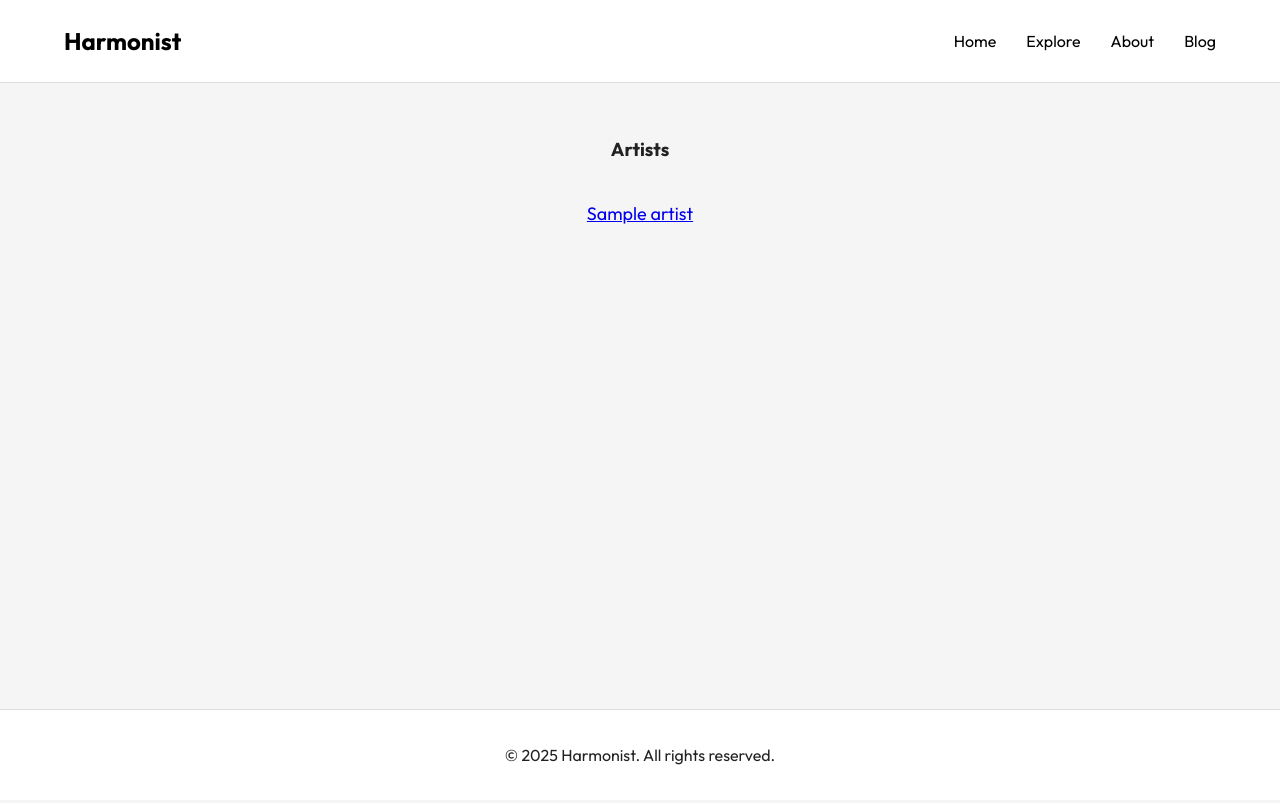
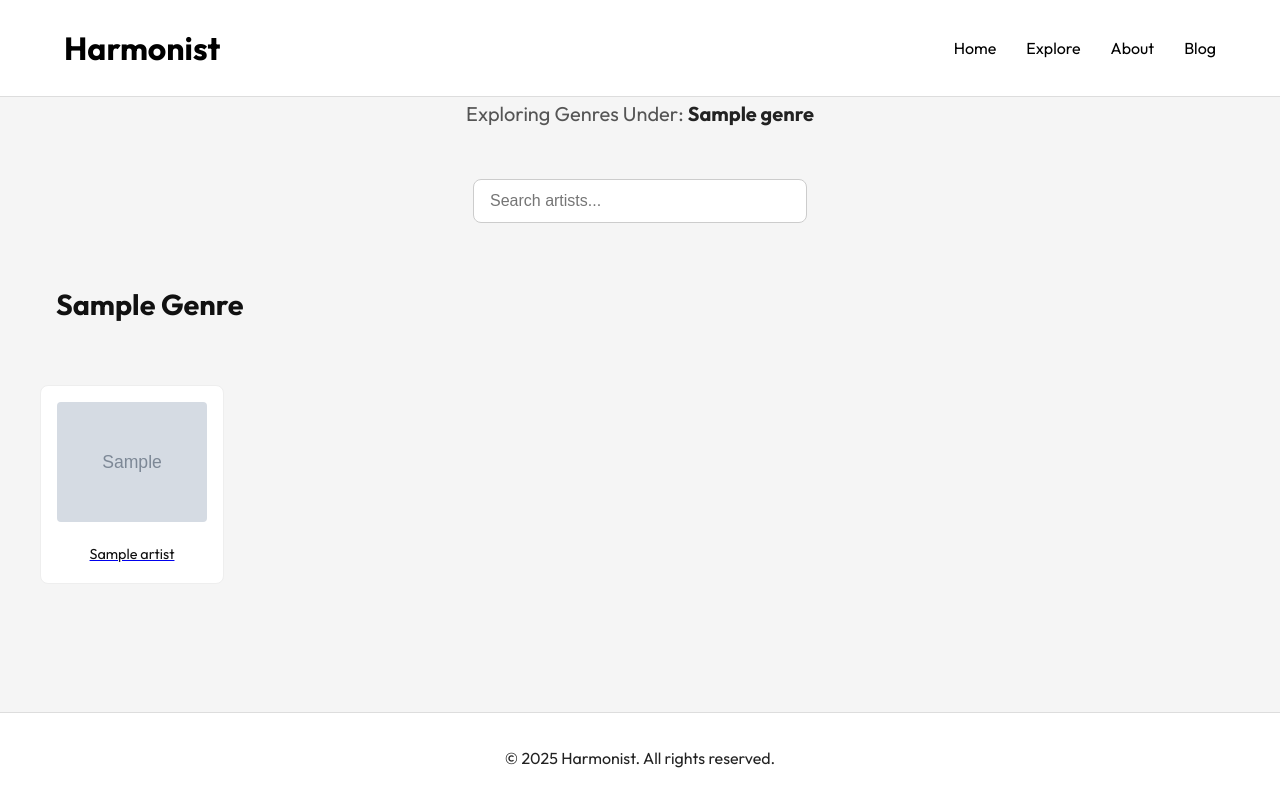
Before and after one commit to wolfrum/harmonist, a Django app: a page that uses templates/core/genre_detail.html in a window 1280 px wide. Before the commit the page ends 765 px from the top, so only its background shows below. Run offline with Django 5.2, Linux system fonts and the light colour scheme; tables that the repository leaves empty hold one stand-in row (values such as "Sample post"); grey boxes marked "Sample" are stand-in pictures.

Commit message:
update genre display with sub-genres

```diff
--- a/core/static/css/global_styles.css
+++ b/core/static/css/global_styles.css
@@ -69,7 +69,7 @@ header .container {
 header h1 {
   margin: 0;
   /* 24px => 1.5rem */
-  font-size: 1.5rem;
+  font-size: 2rem;
   font-weight: 700;
   color: #000;
 }
--- /dev/null
+++ b/core/static/css/page_styles/genre_detail.css
@@ -0,0 +1,25 @@
+@import url('genres.css');
+
+/* You can override or add extra styles here if needed */
+
+.genre-title {
+  font-size: 1.8rem;
+  text-transform: capitalize;
+  color: #111;
+}
+
+.artist-name {
+  font-size: 0.9rem;
+  font-weight: 500;
+}
+
+.parent-genre-header {
+  font-size: 1.25rem;
+  text-align: center;
+  margin: 2rem auto;
+  color: #555;
+}
+
+.parent-genre-header strong {
+  color: #222;
+}
--- a/core/views.py
+++ b/core/views.py
@@ -50,17 +50,51 @@ def genres_view(request):
         "genre_map": sorted_genre_map,
     })
 
+def sort_subgenres_by_followers(subgenres, all_artists):
+    """Sort subgenres by total followers of associated artists (descending)."""
+    subgenre_with_followers = []
+
+    for sub in subgenres:
+        artists_in_sub = all_artists.filter(genres=sub)
+        total_followers = sum(artist.followers or 0 for artist in artists_in_sub)
+
+        if artists_in_sub.exists():
+            subgenre_with_followers.append((sub, total_followers))
+
+    return sorted(subgenre_with_followers, key=lambda x: x[1], reverse=True)
+
 def genre_detail_view(request, genre):
-    """Displays all artists under a genre and its subgenres."""
+    """Display artists grouped by subgenres first, falling back to parent genre if needed."""
     genre = get_object_or_404(Genre, name=unquote(genre))
 
+    # Step 1: Gather subgenres and all related genres
+    subgenres = Genre.objects.filter(parent=genre)
     all_related_genres = Genre.objects.filter(Q(id=genre.id) | Q(parent=genre))
-    artists = Artist.objects.filter(genres__in=all_related_genres).distinct().order_by("name")
+    all_artists = Artist.objects.filter(genres__in=all_related_genres).distinct()
+
+    artist_seen = set()
+    genre_artist_map = {}
+
+    # Step 2: Sort subgenres based on followers
+    sorted_subgenres = sort_subgenres_by_followers(subgenres, all_artists)
+
+    # Step 3: Assign artists to their first matching subgenre
+    for sub, _ in sorted_subgenres:
+        artists_in_subgenre = all_artists.filter(genres=sub).exclude(id__in=artist_seen)
+
+        if artists_in_subgenre.exists():
+            genre_artist_map[sub] = artists_in_subgenre
+            artist_seen.update(artists_in_subgenre.values_list('id', flat=True))
+
+    # Step 4: Assign leftover artists to parent genre
+    parent_artists = all_artists.filter(genres=genre).exclude(id__in=artist_seen)
+
+    if parent_artists.exists():
+        genre_artist_map[genre] = parent_artists
 
     return render(request, "core/genre_detail.html", {
-        "genre": genre.name,
-        "genre_slug": genre.name,
-        "artists": artists,
+        "genre": genre,
+        "genre_artist_map": genre_artist_map,
     })
 
 def artist_detail(request, artist_id):
--- a/templates/core/genre_detail.html
+++ b/templates/core/genre_detail.html
@@ -1,39 +1,47 @@
-{% include 'base/header.html' %}
+{% extends 'base/base.html' %}
+{% load static %}
 
-<main class="section">
-  <div class="container">
-    <h2 class="artist-name">{{ genre.name }}</h2>
+{% block extra_head %}
+  <link rel="stylesheet" href="{% static 'css/page_styles/genre_detail.css' %}">
+{% endblock %}
 
-    {% if genre.parent %}
-      <p><strong>Parent Genre:</strong>
-        <a href="{% url 'genre_detail' genre=genre.parent.name %}">{{ genre.parent.name }}</a>
-      </p>
-    {% endif %}
+{% block content %}
+<main class="genres-main">
 
-    {% if genre.subgenres.exists %}
-      <p><strong>Subgenres:</strong></p>
-      <ul class="genre-detail-list">
-        {% for sub in genre.subgenres.all %}
-          <li>
-            <a href="{% url 'genre_detail' genre=sub.name %}">{{ sub.name }}</a>
-          </li>
+  <div class="parent-genre-header">
+    Exploring Genres Under: <strong>{{ genre.name }}</strong>
+  </div>
+
+  <div class="search-container">
+    <input type="text" id="artist-search-input" class="artist-search-input" placeholder="Search artists...">
+  </div>
+
+  {% for genre_obj, artists in genre_artist_map.items %}
+    <section class="genre-section">
+      <div class="genre-header">
+        <h2 class="genre-title">
+          {{ genre_obj.name }}
+        </h2>
+      </div>
+
+      <div class="artist-grid">
+        {% for artist in artists %}
+          <div class="artist-card">
+            <a href="{% url 'artist_detail' artist.id %}">
+              {% if artist.image_url %}
+                <img src="{{ artist.image_url }}" alt="{{ artist.name }}" class="artist-image">
+              {% endif %}
+              <div class="artist-name">{{ artist.name }}</div>
+            </a>
+          </div>
         {% endfor %}
-      </ul>
-    {% endif %}
+      </div>
+    </section>
+  {% endfor %}
 
-    <h3>Artists</h3>
-    <ul class="genre-detail-list">
-      {% for artist in artists %}
-        <li>
-          <a href="{% url 'artist_detail' artist.id %}?from=genre-detail&genre={{ genre.name }}">
-            {{ artist.name }}
-          </a>
-        </li>
-      {% empty %}
-        <li>No artists found for this genre.</li>
-      {% endfor %}
-    </ul>
-  </div>
 </main>
+{% endblock %}
 
-{% include 'base/footer.html' %}
+{% block extra_scripts %}
+<script src="{% static 'js/artist_search.js' %}"></script>
+{% endblock %}
```
Also changed, not shown: 1 other file.
